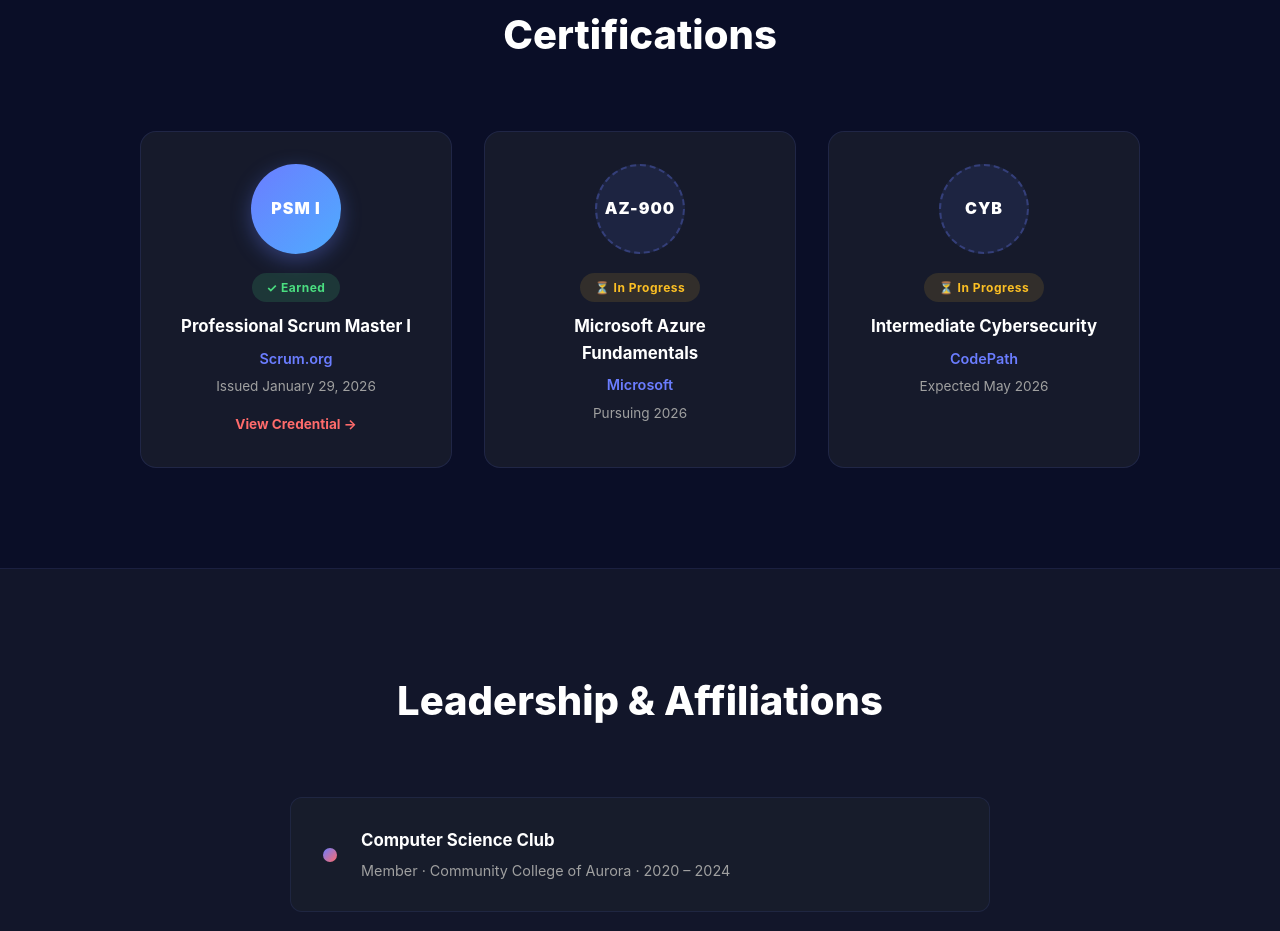
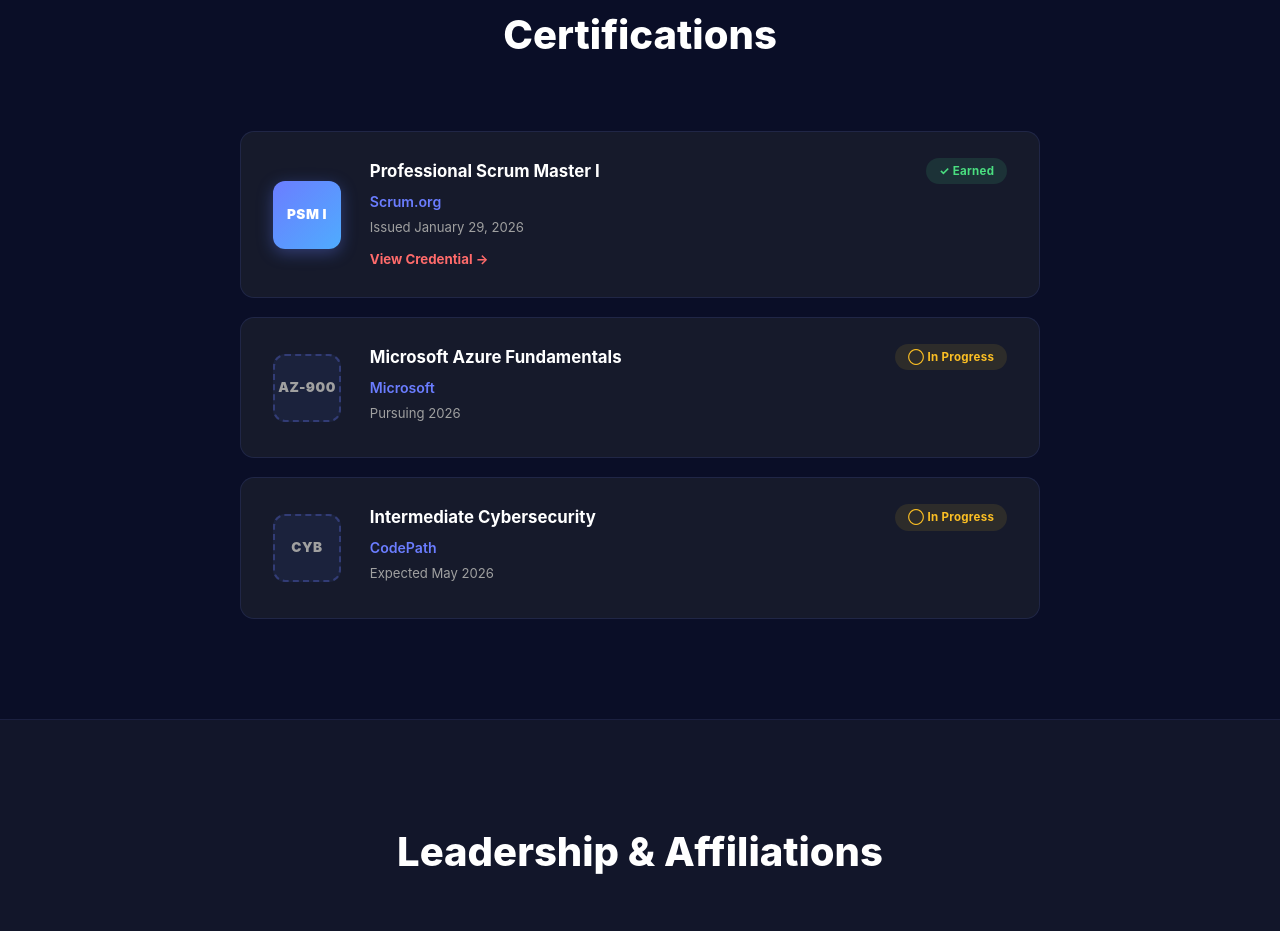
Before and after one commit to hanaatinaf/Hana_portfolio, a plain HTML site: page index.html in a window 1280 px wide. Shown: the part 4573-5504 px from the top of the page. Drawn offline with Linux system fonts and the light colour scheme.

Commit message:
Professional cert cards

```diff
--- a/index.html
+++ b/index.html
@@ -272,46 +272,46 @@
     </section>
 
 
-        <!-- Certifications Section -->
+    <!-- Certifications Section -->
     <section id="certifications" class="certifications-section">
         <div class="container">
             <h2 class="section-title">Certifications</h2>
-            <div class="cert-grid">
+            <div class="cert-list">
 
-                <div class="cert-card">
-                    <div class="cert-icon-wrap cert-earned">
-                        <span class="cert-icon-text">PSM I</span>
-                    </div>
-                    <div class="cert-info">
-                        <span class="cert-status earned">✓ Earned</span>
-                        <h3>Professional Scrum Master I</h3>
-                        <p class="cert-org">Scrum.org</p>
-                        <p class="cert-date">Issued January 29, 2026</p>
+                <div class="cert-row">
+                    <div class="cert-logo cert-logo-earned">PSM I</div>
+                    <div class="cert-row-info">
+                        <div class="cert-row-top">
+                            <h3>Professional Scrum Master I</h3>
+                            <span class="cert-tag cert-tag-earned">&#10003; Earned</span>
+                        </div>
+                        <p class="cert-row-org">Scrum.org</p>
+                        <p class="cert-row-date">Issued January 29, 2026</p>
                         <a href="Professional Scrum Master I.pdf" target="_blank" class="cert-link">View Credential →</a>
                     </div>
                 </div>
 
-                <div class="cert-card">
-                    <div class="cert-icon-wrap cert-progress">
-                        <span class="cert-icon-text">AZ-900</span>
-                    </div>
-                    <div class="cert-info">
-                        <span class="cert-status in-progress">⏳ In Progress</span>
-                        <h3>Microsoft Azure Fundamentals</h3>
-                        <p class="cert-org">Microsoft</p>
-                        <p class="cert-date">Pursuing 2026</p>
+                <div class="cert-row">
+                    <div class="cert-logo cert-logo-progress">AZ-900</div>
+                    <div class="cert-row-info">
+                        <div class="cert-row-top">
+                            <h3>Microsoft Azure Fundamentals</h3>
+                            <span class="cert-tag cert-tag-progress">&#9711; In Progress</span>
+                        </div>
+                        <p class="cert-row-org">Microsoft</p>
+                        <p class="cert-row-date">Pursuing 2026</p>
                     </div>
                 </div>
 
-                <div class="cert-card">
-                    <div class="cert-icon-wrap cert-progress">
-                        <span class="cert-icon-text">CYB</span>
-                    </div>
-                    <div class="cert-info">
-                        <span class="cert-status in-progress">⏳ In Progress</span>
-                        <h3>Intermediate Cybersecurity</h3>
-                        <p class="cert-org">CodePath</p>
-                        <p class="cert-date">Expected May 2026</p>
+                <div class="cert-row">
+                    <div class="cert-logo cert-logo-progress">CYB</div>
+                    <div class="cert-row-info">
+                        <div class="cert-row-top">
+                            <h3>Intermediate Cybersecurity</h3>
+                            <span class="cert-tag cert-tag-progress">&#9711; In Progress</span>
+                        </div>
+                        <p class="cert-row-org">CodePath</p>
+                        <p class="cert-row-date">Expected May 2026</p>
                     </div>
                 </div>
 
--- a/styles.css
+++ b/styles.css
@@ -762,107 +762,110 @@
     padding: 100px 20px;
 }
 
-.cert-grid {
-    display: grid;
-    grid-template-columns: repeat(auto-fit, minmax(280px, 1fr));
-    gap: 2rem;
-    max-width: 1000px;
+.cert-list {
+    display: flex;
+    flex-direction: column;
+    gap: 1.2rem;
+    max-width: 800px;
     margin: 0 auto;
 }
 
-.cert-card {
+.cert-row {
+    display: flex;
+    align-items: center;
+    gap: 1.8rem;
     background: rgba(26, 31, 46, 0.8);
     border: 1px solid rgba(107, 125, 255, 0.12);
-    border-radius: 16px;
-    padding: 2rem;
-    display: flex;
-    flex-direction: column;
-    align-items: center;
-    text-align: center;
-    gap: 1.2rem;
+    border-radius: 14px;
+    padding: 1.6rem 2rem;
     transition: all 0.3s ease;
 }
 
-.cert-card:hover {
+.cert-row:hover {
     border-color: var(--accent);
-    transform: translateY(-6px);
-    box-shadow: 0 12px 36px rgba(107, 125, 255, 0.15);
+    transform: translateX(6px);
+    box-shadow: 0 8px 28px rgba(107, 125, 255, 0.12);
 }
 
-.cert-icon-wrap {
-    width: 90px;
-    height: 90px;
-    border-radius: 50%;
+.cert-logo {
+    width: 68px;
+    height: 68px;
+    border-radius: 12px;
     display: flex;
     align-items: center;
     justify-content: center;
+    font-size: 0.85rem;
+    font-weight: 900;
+    letter-spacing: 0.5px;
+    flex-shrink: 0;
+    color: var(--white);
 }
 
-.cert-earned {
+.cert-logo-earned {
     background: linear-gradient(135deg, var(--accent), #4facfe);
-    box-shadow: 0 6px 20px rgba(107, 125, 255, 0.35);
+    box-shadow: 0 4px 16px rgba(107, 125, 255, 0.35);
 }
 
-.cert-progress {
-    background: rgba(107, 125, 255, 0.1);
+.cert-logo-progress {
+    background: rgba(107, 125, 255, 0.08);
     border: 2px dashed rgba(107, 125, 255, 0.3);
+    color: var(--text-muted);
 }
 
-.cert-icon-text {
-    font-size: 1rem;
-    font-weight: 900;
-    color: var(--white);
-    letter-spacing: 1px;
+.cert-row-info {
+    flex: 1;
 }
 
-.cert-status {
-    display: inline-block;
-    font-size: 0.75rem;
-    font-weight: 700;
-    padding: 0.3rem 0.9rem;
-    border-radius: 20px;
-    letter-spacing: 0.5px;
+.cert-row-top {
+    display: flex;
+    align-items: center;
+    justify-content: space-between;
+    gap: 1rem;
+    margin-bottom: 0.4rem;
 }
 
-.cert-status.earned {
-    background: rgba(74, 222, 128, 0.15);
+.cert-row-top h3 {
+    color: var(--white);
+    font-size: 1.05rem;
+    font-weight: 700;
+}
+
+.cert-tag {
+    font-size: 0.72rem;
+    font-weight: 700;
+    padding: 0.25rem 0.8rem;
+    border-radius: 20px;
+    white-space: nowrap;
+    letter-spacing: 0.3px;
+}
+
+.cert-tag-earned {
+    background: rgba(74, 222, 128, 0.12);
     color: #4ade80;
 }
 
-.cert-status.in-progress {
-    background: rgba(251, 191, 36, 0.12);
+.cert-tag-progress {
+    background: rgba(251, 191, 36, 0.1);
     color: #fbbf24;
 }
 
-.cert-info {
-    display: flex;
-    flex-direction: column;
-    align-items: center;
-    gap: 0.4rem;
+.cert-row-org {
+    color: var(--accent);
+    font-size: 0.88rem;
+    font-weight: 600;
+    margin-bottom: 0.2rem;
 }
 
-.cert-info h3 {
-    color: var(--white);
-    font-size: 1.05rem;
-    margin-top: 0.3rem;
-}
-
-.cert-org {
-    color: var(--accent);
-    font-size: 0.9rem;
-    font-weight: 600;
-}
-
-.cert-date {
+.cert-row-date {
     color: var(--text-muted);
-    font-size: 0.85rem;
+    font-size: 0.82rem;
+    margin-bottom: 0.5rem;
 }
 
 .cert-link {
     display: inline-block;
-    margin-top: 0.6rem;
     color: #ff6b6b;
-    font-size: 0.85rem;
+    font-size: 0.83rem;
     font-weight: 700;
     text-decoration: none;
     transition: color 0.3s ease;
@@ -870,6 +873,18 @@
 
 .cert-link:hover {
     color: var(--accent);
+}
+
+@media (max-width: 600px) {
+    .cert-row {
+        flex-direction: column;
+        align-items: flex-start;
+        gap: 1rem;
+    }
+    .cert-row-top {
+        flex-direction: column;
+        align-items: flex-start;
+    }
 }
 
 /* Leadership Section */
```
